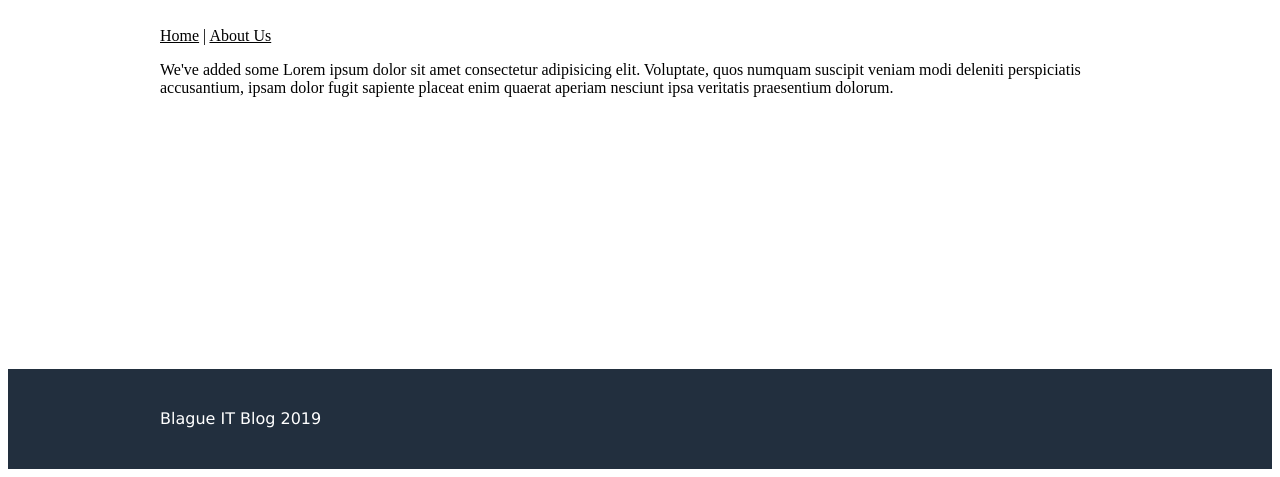
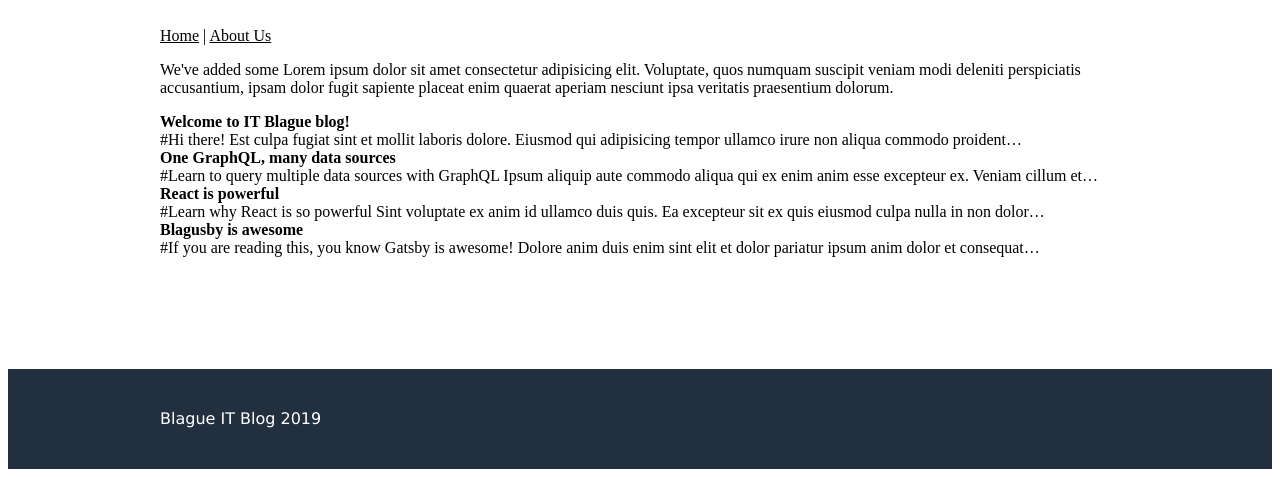
Before and after one commit to aalexis8/IT_Blague, a Gatsby site: page / in a window 1280 px wide. Shown: the part 381-858 px from the top of the page. Built offline with nearby package versions, Linux system fonts and the light colour scheme; Gatsby itself is replaced by a stand-in of ours.

Commit message:
markdownremark node creating blog post fr markdown

```diff
--- a/src/pages/index.js
+++ b/src/pages/index.js
@@ -1,9 +1,9 @@
 import React from "react"
-import { Link } from "gatsby"
+import { Link, graphql } from "gatsby"
 import Layout from "../components/layout"
 import Title from "../components/title"
 
-export default () => (
+export default ({ data }) => (
   <Layout>
     <Title text="Welcome" />
     <div>
@@ -15,5 +15,34 @@ export default () => (
       accusantium, ipsam dolor fugit sapiente placeat enim quaerat aperiam
       nesciunt ipsa veritatis praesentium dolorum.
     </p>
+    <div>
+      {data.allMarkdownRemark.edges.map(({ node }) => (
+        <article>
+          <div>
+            <strong>{node.frontmatter.title}</strong>
+          </div>
+          <div>{node.excerpt}</div>
+        </article>
+      ))}
+    </div>
   </Layout>
 )
+
+export const query = graphql`
+  query {
+    allMarkdownRemark(sort: { fields: [frontmatter___date], order: DESC }) {
+      totalCount
+      edges {
+        node {
+          id
+          frontmatter {
+            title
+            image
+            date(formatString: "MMMM YYYY")
+          }
+          excerpt
+        }
+      }
+    }
+  }
+`
```
